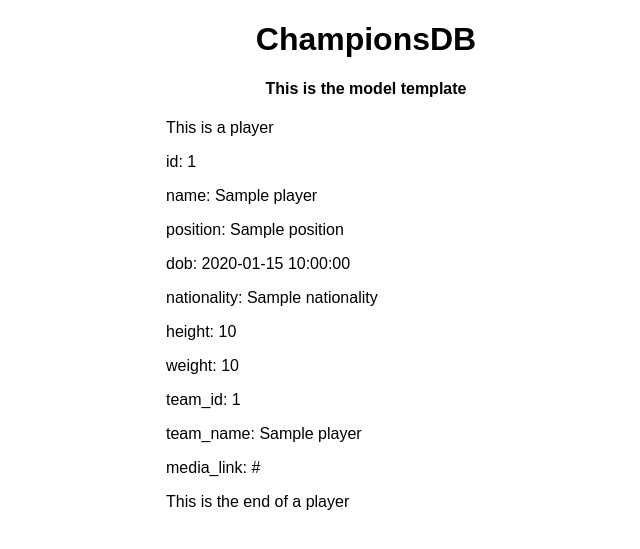
After one commit to juanpaez22/ChampsDB, a Flask app: template templates/model_players.html in a window 1280 px wide. The commit adds this page. Shown: the top 549 px of the page, without its empty margins (274-914 px from the left). Run offline with Flask 2, Linux system fonts and the light colour scheme; the template is opened without the code that fills it: most values are stand-ins (such as "Sample title", 1, 10 or a date in 2020).

Commit message:
Make the routing better
The players model now has a unique page

I've also added some integration with the database

```diff
--- a/app.py
+++ b/app.py
@@ -1,6 +1,49 @@
-from flask import Flask, render_template, url_for, request, redirect
+import json
+from flask import Flask, redirect, render_template, request, url_for
+from flask_mongoengine import MongoEngine
+from pymongo import MongoClient
 
 app = Flask(__name__)
+app.config['MONGODB_SETTINGS'] = {
+    'db': 'ChampionsDB',
+    'host': 'localhost',
+    'port': 27017
+}
+db = MongoEngine()
+db.init_app(app)
+
+
+class Players(db.Document):
+    _id = db.IntField()
+    name = db.StringField()
+    position = db.StringField()
+    dob = db.DateTimeField()
+    nationality = db.StringField()
+    height = db.StringField()
+    weight = db.StringField()
+    team_id = db.IntField()
+    team_name = db.StringField()
+    media_link = db.URLField()
+
+
+class Teams(db.Document):
+    _id = db.IntField()
+    name = db.StringField()
+    country = db.StringField()
+    city = db.StringField()
+    stadium = db.StringField()
+    media_link = db.URLField()
+
+
+class Matches(db.Document):
+    _id = db.IntField()
+    date = db.DateTimeField()
+    stadium = db.StringField()
+    home_team_name = db.StringField()
+    home_team_id = db.IntField()
+    away_team_name = db.StringField()
+    away_team_id = db.IntField()
+    score = db.StringField()
 
 
 @app.route('/')
@@ -13,30 +56,52 @@ def about():
     return render_template('about.html')
 
 
-@app.route('/model/<string:model>')
+@app.route('/model/<string:model>', methods=['POST', 'GET'])
 def model(model=None):
     '''
     Return a model's page.
 
-    <model> is one of: player, team or nationality, or match
+    <model> is one of: {player, team, match}
     '''
-    # TODO: Load data from the DB
-    # TODO: 404 if the model does not exist
-    return render_template('model.html', model=model)
+    # TODO: The templates may need to be split up for each model
+    if model == 'players':
+        players = Players.objects()
+
+        return render_template('model_players.html', model=model, id=id, players=players)
+    elif model == 'teams':
+        model_info = Teams.objects()
+    elif model == 'matches':
+        return render_template('model.html', model=model, id=id, model_info=model_info)
+
+    return render_template('404.html')
 
 
-@app.route('/instance/<string:model>/<int:id>')
-def instance(model=None, id=0):
+@app.route('/instance/<string:model>/<int:id>', methods=['POST', 'GET'])
+def instance(model=None, id=0, player=None):
     '''
     Return a instance's page.
 
-    <model> is one of: player, team or nationality, or match
+    <model> is one of: {player, team, match}
+        404 error if <model> is not one of these three posibilities
     <id> is the integer id of the specific instance
+        404 error if <id> does not exist in the model
     '''
-    # TODO: Load data from the DB
-    # TODO: 404 if the model or id do not exist
     # TODO: The templates may need to be split up for each model
-    return render_template('instance.html', model=model, id=id)
+    if model == 'players':
+        player = Players.objects(_id=id)
+
+        if len(player) == 0:
+            return render_template('404.html')
+
+        player = player[0]
+
+        return render_template('instance.html', model=model, id=id, player=player)
+    elif model == 'teams':
+        return render_template('instance.html', model=model, id=id)
+    elif model == 'matches':
+        return render_template('instance.html', model=model, id=id)
+    else:
+        return render_template('404.html')
 
 
 if __name__ == '__main__':
--- a/templates/instance.html
+++ b/templates/instance.html
@@ -9,5 +9,8 @@
   <h1 style="text-align: center">ChampionsDB</h1>
   <h4 style="text-align: center">This is the instance template</h4>
   <p>Instance {{ id }}</p>
+
+  <!-- you can access the other attributes the same way -->
+  <p>Player {{ player.name }}</p>
 </div>
 {% endblock %}
--- /dev/null
+++ b/templates/instance_player.html
@@ -0,0 +1 @@
+{% extends 'instance.html' %}
--- a/templates/model.html
+++ b/templates/model.html
@@ -8,5 +8,7 @@
 <div class="content">
   <h1 style="text-align: center">ChampionsDB</h1>
   <h4 style="text-align: center">This is the model template</h4>
+
+  {% block model %}{% endblock %}
 </div>
 {% endblock %}
--- /dev/null
+++ b/templates/model_players.html
@@ -0,0 +1,18 @@
+{% extends 'model.html' %}
+
+{% block model %}
+  {% for player in players %}
+    <p> This is a player </p>
+    <p> id: {{ player._id }} </p>
+    <p> name: {{ player.name }} </p>
+    <p> position: {{ player.position }} </p>
+    <p> dob: {{ player.dob }} </p>
+    <p> nationality: {{ player.nationality }} </p>
+    <p> height: {{ player.height }} </p>
+    <p> weight: {{ player.weight }} </p>
+    <p> team_id: {{ player.team_id }} </p>
+    <p> team_name: {{ player.team_name }} </p>
+    <p> media_link: {{ player.media_link }} </p>
+    <p> This is the end of a player </p>
+  {% endfor %}
+{% endblock %}
```
Also changed, not shown: requirements.txt (added, +19 -0 lines), templates/404.html (added, +14 -0 lines).
